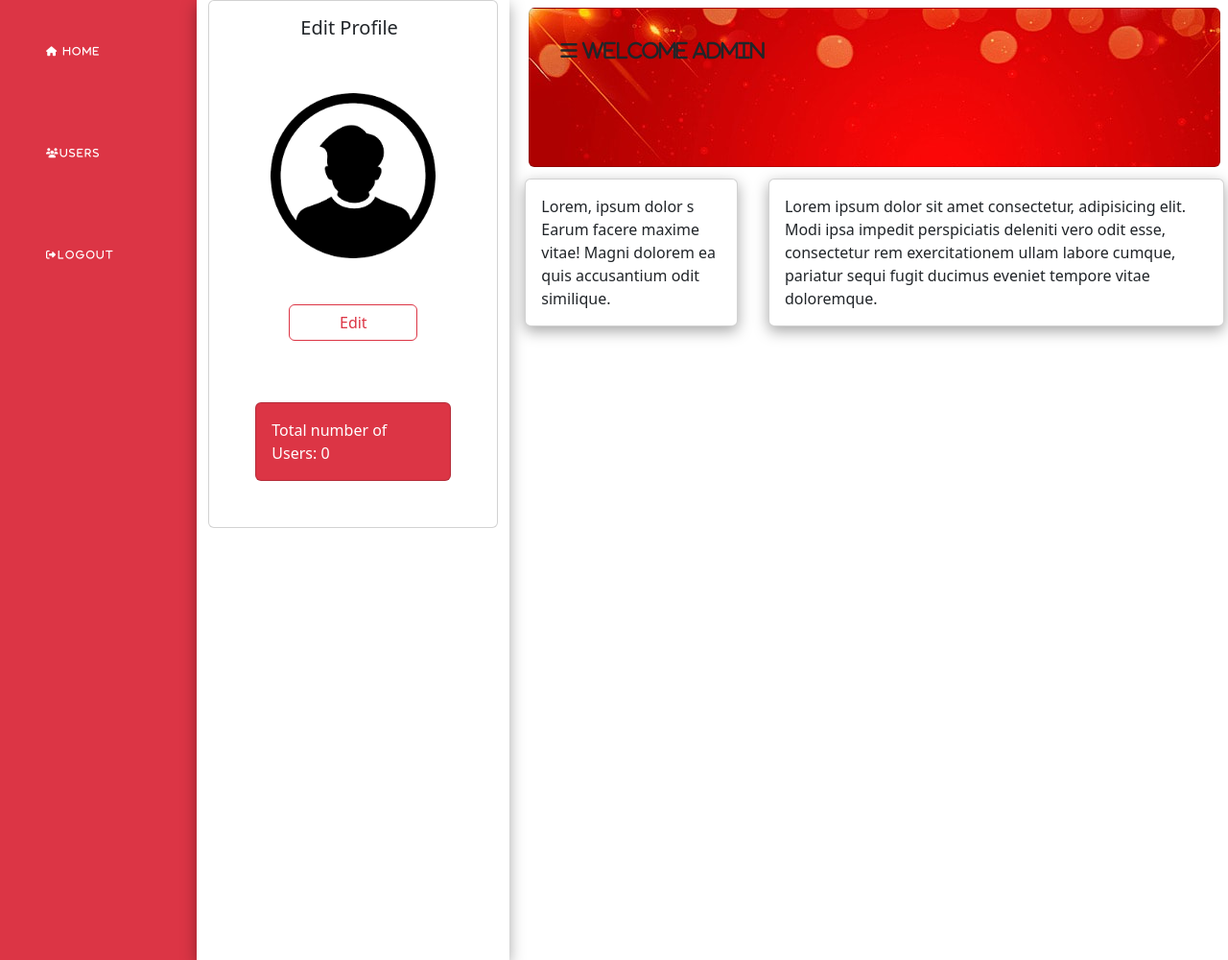
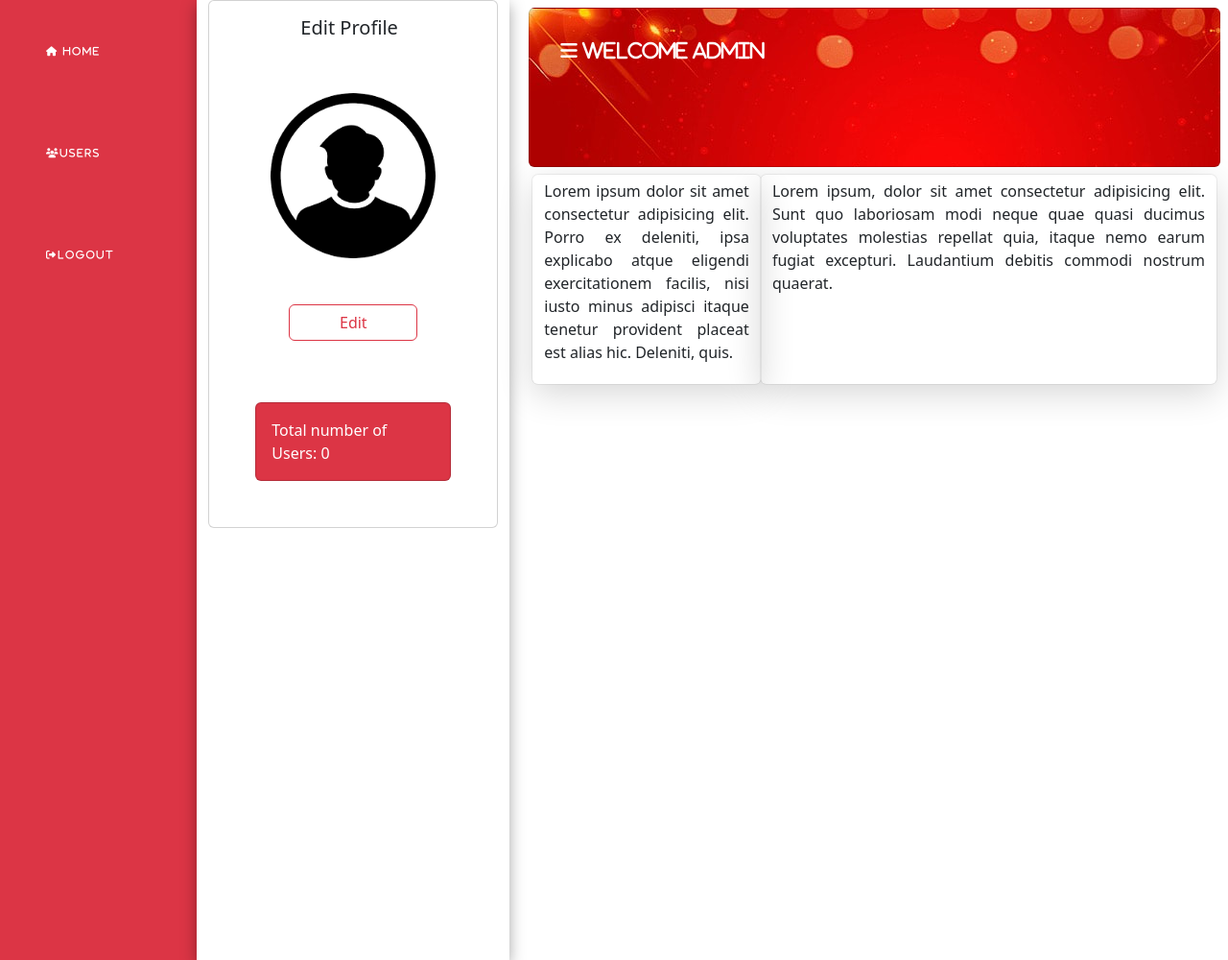
Before and after one commit to AFEEFAATHIKARATH/test3, a plain HTML site: page index.html in a window 1280 px wide. Shown: the whole page at 96% size. Drawn offline with nearby package versions, Linux system fonts and the light colour scheme.

Commit message:
first commit

```diff
--- a/index.html
+++ b/index.html
@@ -70,33 +70,23 @@
 
 
       </div>
-      <div class="col-lg-7 col-xs-6 ">
+      <div class="col-lg-7 col-sm-12 col-xs-12 ">
 
         <div class="card  m-2" style="background-image: url(./pngtree-ppt-wave-technology-red-atmosphere-poster-background-image_793800.jpg);">
           <div class="card-body">
-          <h5 class="card-title h5 m-3">   <i class="fa-solid fa-bars"> WELCOME ADMIN </i></h5>
+          <h5 class="card-title h5 m-3 text-white">   <i class="fa-solid fa-bars"> WELCOME ADMIN </i></h5>
           </div>
         </div>
 
-        <div class="row">
-          <div class="col-4">
-          <div class="card cards-1 m-1">
-  <div class="card-body ">
-    Lorem, ipsum dolor s Earum facere maxime  vitae! Magni dolorem  ea quis accusantium odit similique.
 
-  </div>
-</div>
-          </div>
-          <div class="col-8">
-
-           <div class="card cards-2 m-1">
-  <div class="card-body">
-Lorem ipsum dolor sit amet consectetur, adipisicing elit. Modi ipsa impedit perspiciatis deleniti vero odit esse, consectetur rem exercitationem ullam labore cumque, pariatur sequi fugit ducimus eveniet tempore vitae doloremque.
-
-  </div>
-</div>
-</div>
-            </p>
+        <div class="row px-4">
+                <div class="card4 col-lg-4 col-sm-12 rounded">
+                    <p>Lorem ipsum dolor sit amet consectetur adipisicing elit. Porro ex deleniti, ipsa explicabo atque eligendi exercitationem facilis, nisi iusto minus adipisci itaque tenetur provident placeat est alias hic. Deleniti, quis.</p>
+                </div>
+                <div class="card4 col-lg-8 col-sm-12 rounded">
+                    <p>Lorem ipsum, dolor sit amet consectetur adipisicing elit. Sunt quo laboriosam modi neque quae quasi ducimus voluptates molestias repellat quia, itaque nemo earum fugiat excepturi. Laudantium debitis commodi nostrum quaerat.</p>
+                </div>
+            </div>
           </div>
         </div>
       </div>
--- a/style.css
+++ b/style.css
@@ -11,7 +11,7 @@
         height:300px;
 
     }
-        .second-card {
+        .second {
             height: 400px;
         }
 
@@ -30,17 +30,8 @@
 .h5{
     height: 100px;
 }
-.cards-1{
-    box-shadow: rgba(0, 0, 0, 0.35) 0px 5px 15px;
-
-
+.card4{
+    text-align: justify;
+    padding: 5px;
+    box-shadow: rgba(0, 0, 0, 0.16) 0px 10px 36px 0px, rgba(0, 0, 0, 0.06) 0px 0px 0px 1px;
 }
-.cards-2 {
-    box-shadow: rgba(0, 0, 0, 0.35) 0px 5px 15px;
-
-
-}
-.second-card{
-
-
-}
```
